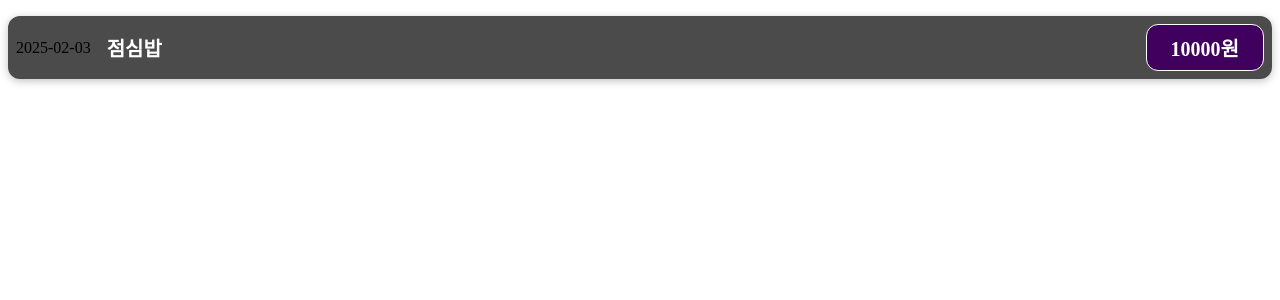
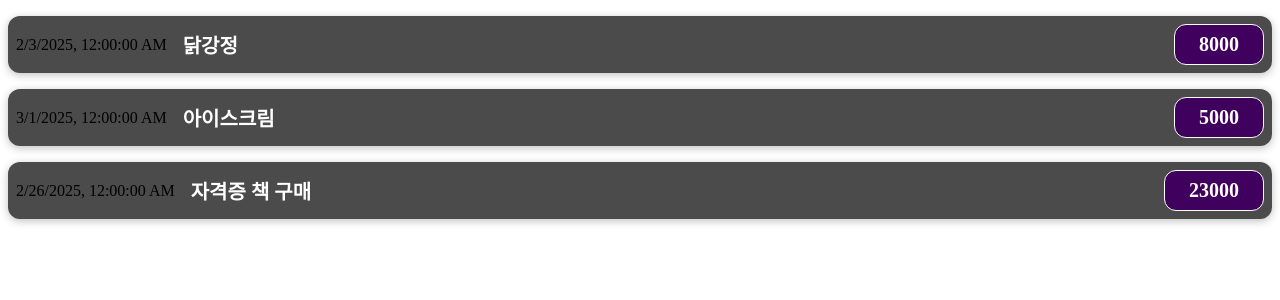
Before and after one commit to mabbakk/react-study202501, a React (Vite) app: page / in a window 1280 px wide. Shown: the top 300 px of the page. Built offline with nearby package versions, Linux system fonts and the light colour scheme.

Commit message:
#1-4-2. props 기초

```diff
--- a/src/App.jsx
+++ b/src/App.jsx
@@ -18,15 +18,27 @@ function App() {
   */
 
   // const $h1 = React.createElement('h1', null, '안녕 리액트!!');
-  const $h1 = <h1>안녕 리액트</h1>;
-
-  const subject = 'Vanilla Javascript!!';
+  // const $h1 = <h1>안녕 리액트</h1>;
+  // const subject = 'Vanilla Javascript!!';
 
   // 렌더링 수행
-  // return $h1;
   return (
       <>
-          <ExpenseItem />
+          <ExpenseItem
+              title={'닭강정'}
+              price={8000}
+              date={ new Date(2025, 1, 3)}
+          />
+          <ExpenseItem
+              title={'아이스크림'}
+              price={5000}
+              date={ new Date(2025, 2, 1)}
+          />
+          <ExpenseItem
+              title={'자격증 책 구매'}
+              price={23000}
+              date={ new Date(2025, 1, 26)}
+          />
       </>
   );
 }
--- a/src/components/expenses/ExpenseItem.jsx
+++ b/src/components/expenses/ExpenseItem.jsx
@@ -1,13 +1,20 @@
 import React from 'react'
 import './ExpenseItem.css'
 
-const ExpenseItem = () => {
+const ExpenseItem = ({ title, price, date }) => {
+    // console.log('props: ', props);
+
+    // 렌더링에 필요한 변수  -> 생성된 변수들은 한 번씩밖에 안 쓰이기 때문에 아래 return 의 변수였던 것들을 그냥 props.~ 로 변경한다.
+    // const expenseDate = props.date;
+    // const expenseTitle = props.title;
+    // const expensePrice = props.price;
+
     return (
         <div className='expense-item'>
-            <div>2025-02-03</div>
+            <div>{ date.toLocaleString() }</div>
             <div className='expense-item__description'>
-                <h2>점심밥</h2>
-                <div className='expense-item__price'>10000원</div>
+                <h2>{ title }</h2>
+                <div className='expense-item__price'>{ price }</div>
             </div>
         </div>
     );
```
